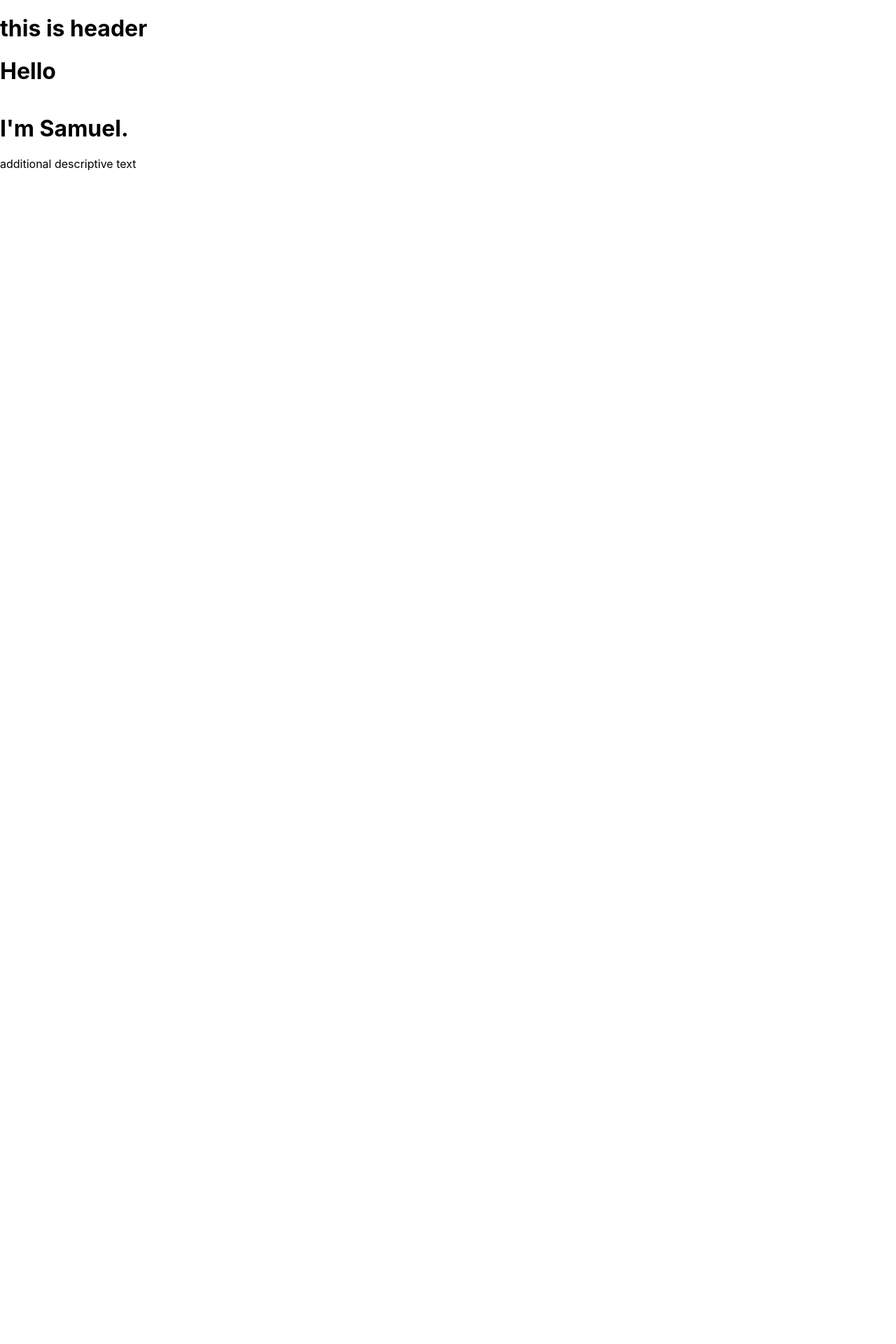
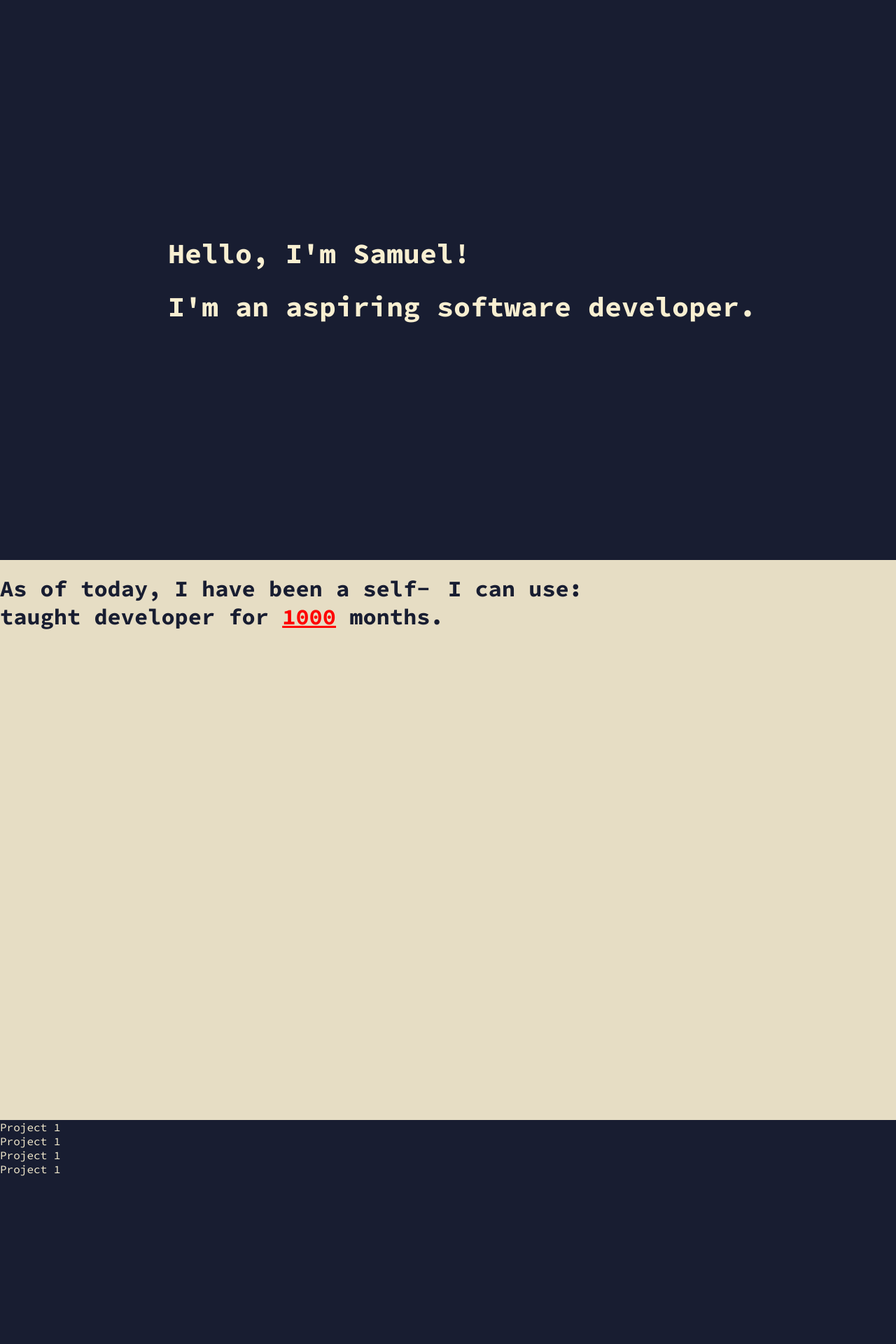
Before and after one commit to salmonsashimi/my-site, a React (Create React App) app: page / in a window 1280 px wide. Shown: the top 1920 px of the page at 70% size. Before the commit the page ends 800 px from the top, so only its background shows below. Built offline with nearby package versions, Linux system fonts and the light colour scheme.

Commit message:
added components

```diff
--- a/public/index.html
+++ b/public/index.html
@@ -22,6 +22,9 @@
       work correctly both with client-side routing and a non-root public URL.
       Learn how to configure a non-root public URL by running `npm run build`.
     -->
+  <link rel="preconnect" href="https://fonts.googleapis.com">
+  <link rel="preconnect" href="https://fonts.gstatic.com" crossorigin>
+  <link href="https://fonts.googleapis.com/css2?family=Source+Code+Pro:wght@300;400;700&display=swap" rel="stylesheet">
   <title>Samuel</title>
 </head>
 
--- /dev/null
+++ b/src/components/About.js
@@ -0,0 +1,13 @@
+import React from 'react';
+import '../styles/About.css'
+
+export default () => (
+    <div className='about'>
+        <div className='about-container about-left'>
+            <h1>As of today, I have been a self-taught developer for <span className='months'>{1000}</span> months.</h1>
+        </div>
+        <div className=' about-container about-right'>
+            <h1>I can use:</h1>
+        </div>
+    </div>
+)
--- a/src/components/App.js
+++ b/src/components/App.js
@@ -2,14 +2,21 @@ import '../styles/App.css';
 import React from 'react';
 import Header from './Header';
 import Intro from './Intro';
+import About from './About';
+import Projects from './Projects';
+import Contact from './Contact';
 
 function App() {
   return (
     <div className="App">
-      <Header />
       <Intro />
+      <About />
+      <Projects />
+      <Contact />
     </div>
   );
 }
 
 export default App;
+
+      // <Header />
--- /dev/null
+++ b/src/components/Contact.js
@@ -0,0 +1,9 @@
+import React from 'react';
+import '../styles/Contact.css';
+
+
+export default () => (
+    <div className='contact'>
+        You can find me at :
+    </div>
+)
--- a/src/components/Header.js
+++ b/src/components/Header.js
@@ -3,6 +3,10 @@ import React from 'react';
 
 export default () => (
     <div>
-        <h1> this is header</h1>
+        <h1>SAMUEL C</h1>
+        <p>Home</p>
+        <p>About</p>
+        <p>Projects</p>
+        <p>Contact</p>
     </div>
 )
--- a/src/components/Intro.js
+++ b/src/components/Intro.js
@@ -1,9 +1,11 @@
 import React from 'react';
+import '../styles/Intro.css';
 
 export default () => (
-    <div>
-        <h1>Hello<h1>
-        </h1>I'm Samuel.</h1>
-        <p> additional descriptive text</p>
+    <div className='intro'>
+        <div className='intro-text'>
+            <h1>Hello, I'm Samuel!</h1>
+            <h1>I'm an aspiring software developer.</h1>
+        </div>
     </div>
 )
--- /dev/null
+++ b/src/components/Projects.js
@@ -0,0 +1,11 @@
+import React from 'react';
+import '../styles/Projects.css';
+
+export default () => (
+    <div className='projects'>
+        <div>Project 1</div>
+        <div>Project 1</div>
+        <div>Project 1</div>
+        <div>Project 1</div>
+    </div>
+)
--- /dev/null
+++ b/src/styles/About.css
@@ -0,0 +1,15 @@
+.about {
+    height: 100vh;
+    background-color: #E6DDC4;
+    color: #181D31;
+    display: flex;
+}
+
+.about-container {
+    max-width: 50vw;
+    flex-grow: 1;
+}
+.months {
+    color: red;
+    text-decoration: underline;
+}
--- a/src/styles/App.css
+++ b/src/styles/App.css
@@ -0,0 +1,5 @@
+body {
+    background-color: #181D31;
+    color: #f8efd1;
+    font-family: 'Source Code Pro', monospace;
+}
--- /dev/null
+++ b/src/styles/Contact.css
@@ -0,0 +1,5 @@
+.contact {
+    height: 30vh;
+    background-color: #678983;
+
+}
--- /dev/null
+++ b/src/styles/Intro.css
@@ -0,0 +1,11 @@
+.intro {
+    height: 100vh;
+    display: flex;
+    align-items: center;
+}
+
+.intro-text {
+    margin-left: 15rem;
+    font-size: 1.25rem;
+
+}
--- /dev/null
+++ b/src/styles/Projects.css
@@ -0,0 +1,6 @@
+
+.projects {
+    height: 100vh;
+    color: #f8efd1;
+
+}
```
